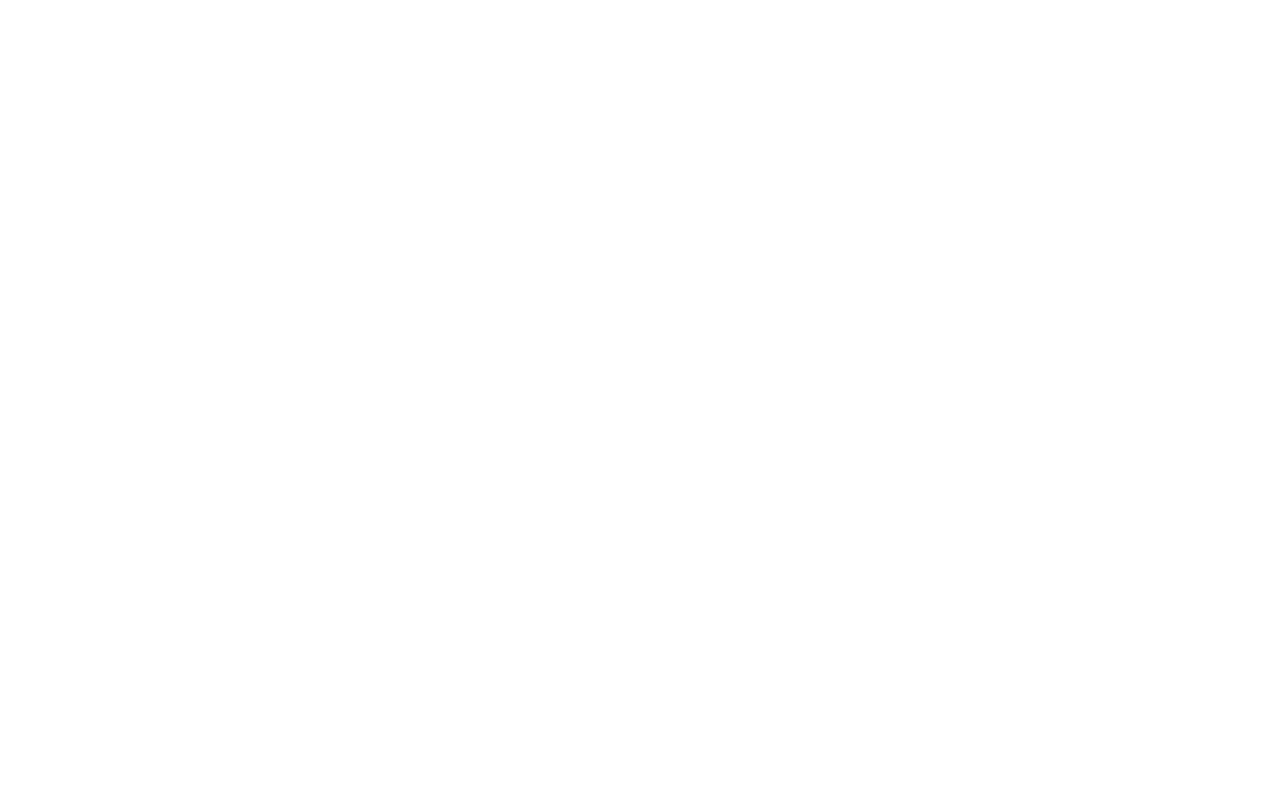
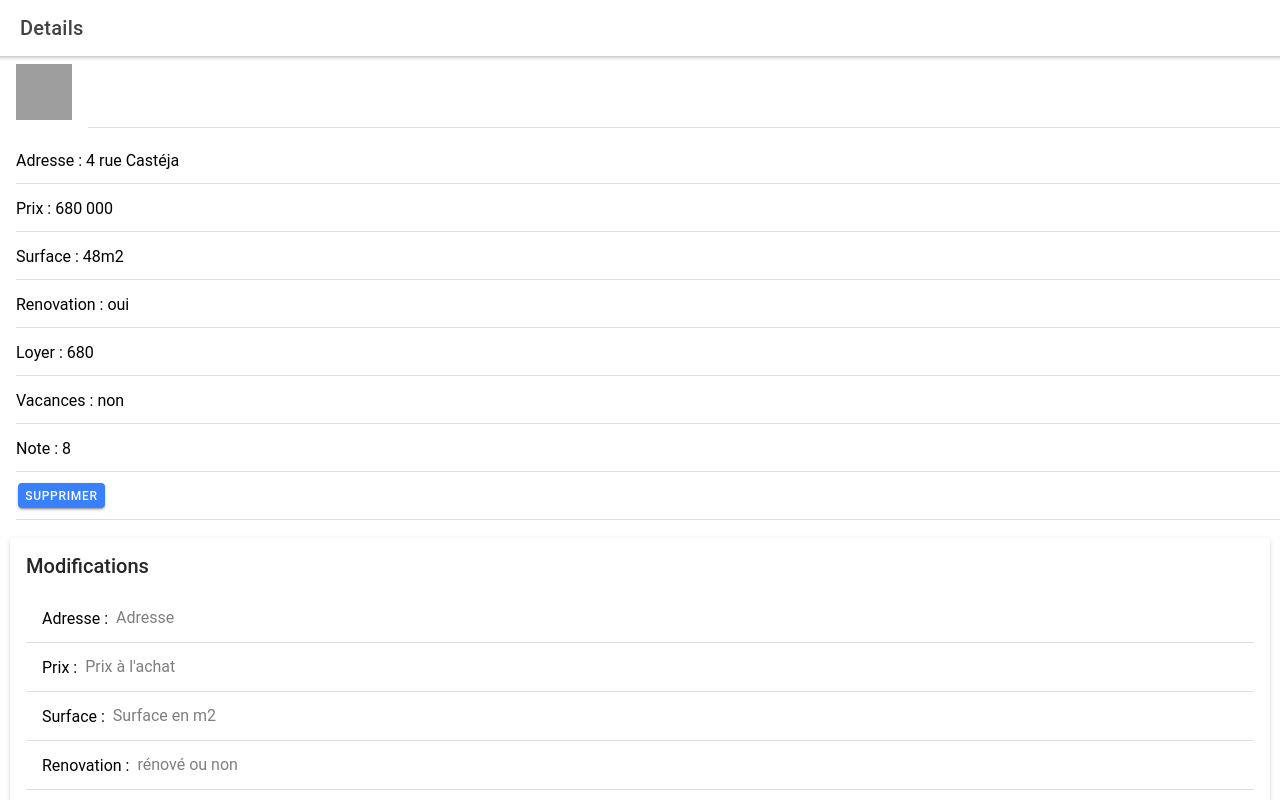
Before and after one commit to hboueix/investment-mockup, a React (Create React App) app: page /Details in a window 1280 px wide. Built offline with nearby package versions, Linux system fonts and the light colour scheme.

Commit message:
visuel ok sauf photo

```diff
--- a/package.json
+++ b/package.json
@@ -20,7 +20,6 @@
     "react-dom": "^16.13.0",
     "react-router": "^5.1.2",
     "react-router-dom": "^5.1.2",
-    "react-scripts": "3.4.0",
     "typescript": "3.8.3"
   },
   "scripts": {
@@ -45,7 +44,8 @@
     ]
   },
   "devDependencies": {
-    "@capacitor/cli": "2.4.2"
+    "@capacitor/cli": "2.4.2",
+    "react-scripts": "3.4.0"
   },
   "description": "An Ionic project"
 }
--- a/src/App.tsx
+++ b/src/App.tsx
@@ -22,12 +22,14 @@
 
 /* Theme variables */
 import './theme/variables.css';
+import Details from './pages/Details';
 
 const App: React.FC = () => (
   <IonApp>
     <IonReactRouter>
       <IonRouterOutlet>
         <Route path="/home" component={Home} exact={true} />
+        <Route path="/Details" component={Details} exact={true} />
         <Route exact path="/" render={() => <Redirect to="/home" />} />
       </IonRouterOutlet>
     </IonReactRouter>
--- /dev/null
+++ b/src/pages/Details.tsx
@@ -0,0 +1,133 @@
+import { IonBackButton, IonBackdrop, IonButton, IonButtons, IonCard, IonCardContent, IonCardHeader, IonCardSubtitle, IonCardTitle, IonContent, IonHeader, IonImg, IonInput, IonItem, IonLabel, IonList, IonPage, IonThumbnail, IonTitle, IonToolbar } from '@ionic/react';
+import React from 'react';
+
+
+const Details: React.FC = () => {
+    return (
+      <IonPage>
+        <IonHeader>
+          <IonToolbar>
+            <IonTitle>Details</IonTitle>
+          </IonToolbar>
+        </IonHeader>
+        <IonContent fullscreen>
+          <IonHeader collapse="condense">
+            <IonToolbar>
+              <IonButtons>
+                <IonBackButton/>
+              </IonButtons>
+            </IonToolbar>
+          </IonHeader>
+          <IonItem >
+          <IonThumbnail slot="start">
+            <IonImg src={"https://edito.seloger.com/sites/default/files/styles/manual_crop_1440x480/public/page_garde_guide/image/location-appartement-guide-seloger.jpg?itok=OtCuI5sf&c=d63190d171fd783906d17365aba288bf"} />
+          </IonThumbnail>
+          </IonItem>
+          <IonList>
+            <IonItem>
+              <IonLabel>Adresse : 4 rue Castéja</IonLabel>
+            </IonItem>
+            <IonItem>
+              <IonLabel>Prix : 680 000</IonLabel>
+            </IonItem>
+            <IonItem>
+              <IonLabel>Surface : 48m2</IonLabel>
+            </IonItem>
+            <IonItem>
+              <IonLabel>Renovation : oui </IonLabel>
+            </IonItem>
+            <IonItem>
+              <IonLabel>Loyer : 680</IonLabel>
+            </IonItem>
+            <IonItem>
+              <IonLabel>Vacances : non</IonLabel>
+            </IonItem>
+            <IonItem>
+              <IonLabel>Note : 8</IonLabel>
+            </IonItem>
+            <IonItem>
+            <IonButton>Supprimer</IonButton>
+            </IonItem>
+          </IonList>
+
+
+
+          <IonCard>
+
+          <IonCardHeader>
+            <IonCardTitle>Modifications </IonCardTitle>
+          </IonCardHeader>
+
+          <IonCardContent>
+            <IonItem>
+              <IonLabel>Adresse :</IonLabel>
+              <IonInput placeholder="Adresse" ></IonInput>
+            </IonItem>
+            <IonItem>
+              <IonLabel>Prix :</IonLabel>
+              <IonInput placeholder="Prix à l'achat"></IonInput>
+              </IonItem>
+              <IonItem>
+              <IonLabel>Surface :</IonLabel>
+              <IonInput placeholder="Surface en m2"></IonInput>
+              </IonItem>
+              <IonItem>
+              <IonLabel>Renovation :</IonLabel>
+              <IonInput placeholder="rénové ou non"></IonInput>
+              </IonItem>
+              <IonItem>
+              <IonLabel>Loyer :</IonLabel>
+              <IonInput placeholder="Loyer mensuel"></IonInput>
+              </IonItem>
+              <IonItem>
+              <IonLabel>Vacances :</IonLabel>
+              <IonInput placeholder="Vacances"></IonInput>
+              </IonItem>
+              <IonItem>
+              <IonLabel>Note :</IonLabel>
+              <IonInput placeholder="Note sur 10"></IonInput>
+              </IonItem>
+              <IonItem>
+                <IonButton>Modifier</IonButton>
+              </IonItem>
+          </IonCardContent>
+        </IonCard>
+
+        <IonCard>
+          <IonCardHeader>
+            <IonCardTitle>Calculs  </IonCardTitle>
+          </IonCardHeader>
+
+          <IonCardContent>
+            <IonItem>
+              <IonLabel>Prix au m2 a l'achat :</IonLabel>
+
+            </IonItem>
+            <IonItem>
+              <IonLabel>Prix au m2 a la location :</IonLabel>
+
+              </IonItem>
+              <IonItem>
+              <IonLabel>Prix par mois a l'emprunt :</IonLabel>
+
+              </IonItem>
+              <IonItem>
+              <IonLabel>Rentabilité :</IonLabel>
+
+              </IonItem>
+              <IonItem>
+              <IonLabel>cash flow :</IonLabel>
+
+              </IonItem>
+              <IonItem>
+                <IonButton>Calculer</IonButton>
+              </IonItem>
+          </IonCardContent>
+        </IonCard>
+
+        </IonContent>
+      </IonPage>
+    );
+  };
+
+  export default Details;
```
Also changed, not shown: 1 other file (tests, documents, lock files or other folders).
